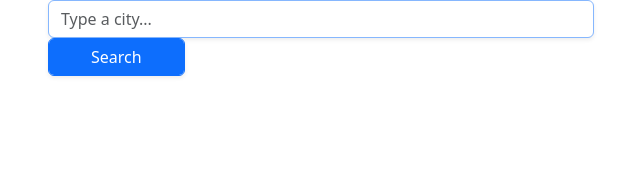
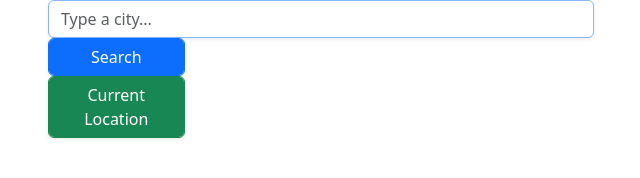
Before and after one commit to carolinacartaxo/Homework-week6, a plain HTML site: page index.html in a window 1280 px wide. Shown: the whole page, without its empty margins (34-674 px from the left). Drawn offline with nearby package versions, Linux system fonts and the light colour scheme.

Commit message:
Created another 3 col and a Current Location button
The col-3 is for the buttons to be aligned with the city input bar

```diff
--- a/index.html
+++ b/index.html
@@ -36,6 +36,14 @@
                   class="form-control btn btn-primary shadow-sm w-100"
                   id="search-button" />
               </div>
+              <div class="col-3">
+                <button
+                  type="button"
+                  class="form-control btn btn-success shadow-sm w-100"
+                  id="current-location-button">
+                  Current Location
+                </button>
+              </div>
             </div>
           </div>
         </form>
```
